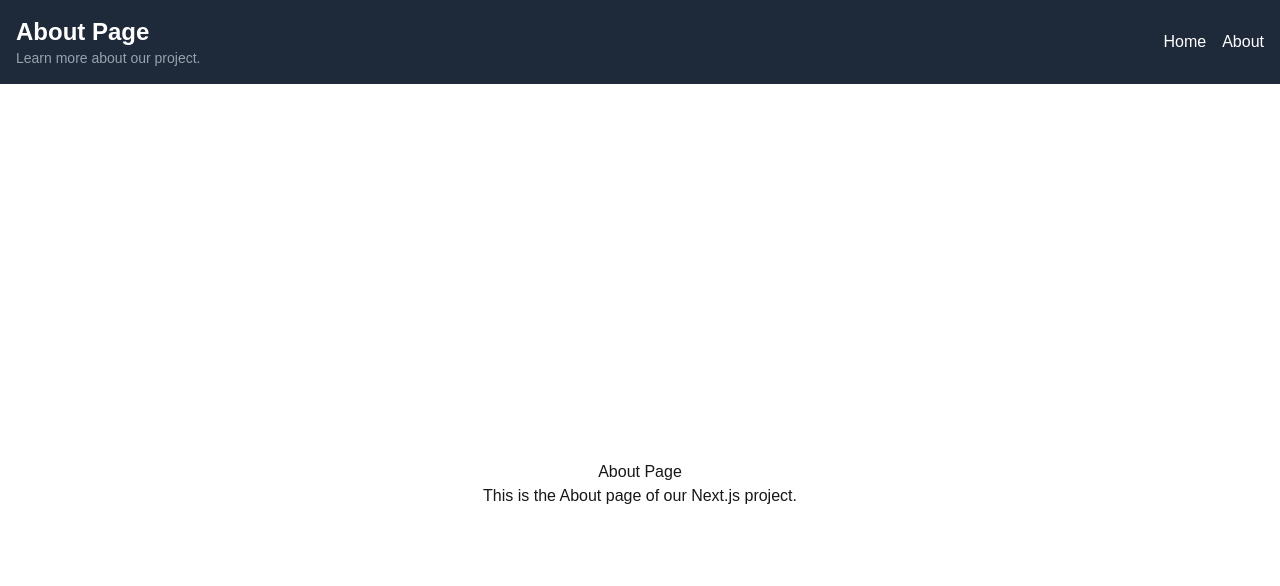
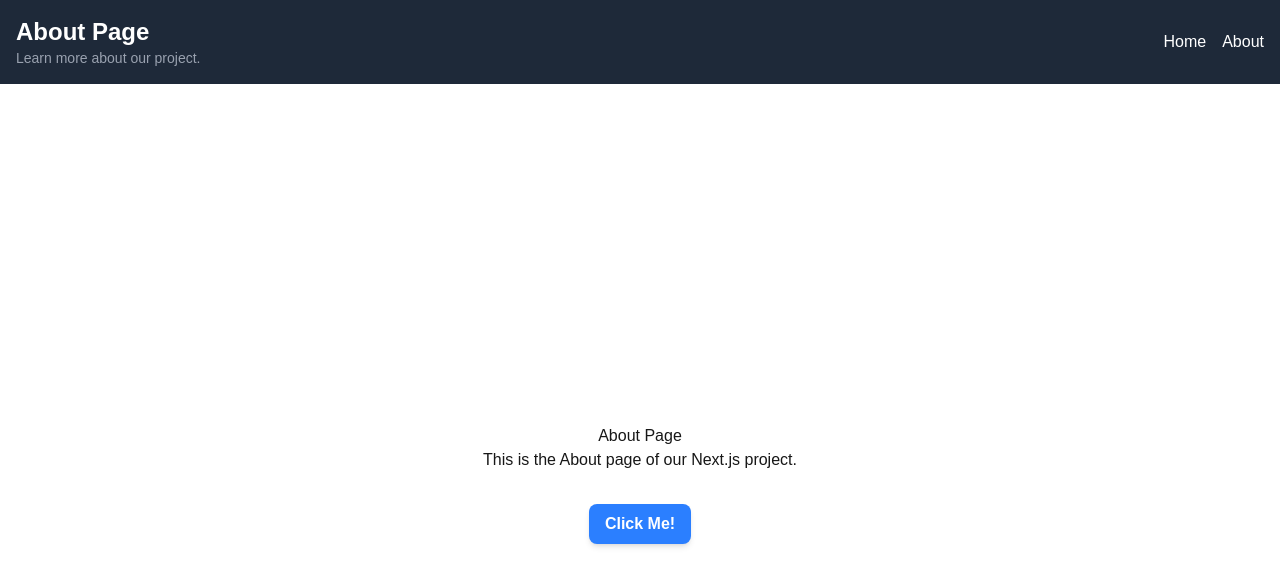
Before and after one commit to shyaka-ndamukunda/alx-project-0x02-setup, a Next.js app in the folder alx-project-0x02/: page /about in a window 1280 px wide. Shown: the top 586 px of the page. Built offline with nearby package versions, Linux system fonts and the light colour scheme.

Commit message:
feat: Completed Task 5 - Button Component

```diff
--- /dev/null
+++ b/alx-project-0x02/components/common/Button.tsx
@@ -0,0 +1,27 @@
+import React, { type FC } from 'react';
+import { type ButtonProps } from '@/interfaces';
+
+const Button: FC<ButtonProps> = ({ children, size = 'medium', shape = 'rounded-md', onClick, className = '' }) => {
+  const sizeClasses = {
+    small: 'px-2 py-1 text-sm',
+    medium: 'px-4 py-2 text-base',
+    large: 'px-6 py-3 text-lg',
+  };
+
+  const shapeClasses = {
+    'rounded-sm': 'rounded-sm',
+    'rounded-md': 'rounded-md',
+    'rounded-lg': 'rounded-lg',
+  };
+
+  return (
+    <button
+      onClick={onClick}
+      className={`bg-blue-500 text-white font-semibold shadow-md hover:bg-blue-600 transition-colors ${sizeClasses[size]} ${shapeClasses[shape]} ${className}`}
+    >
+      {children}
+    </button>
+  );
+};
+
+export default Button;
--- a/alx-project-0x02/interfaces/index.ts
+++ b/alx-project-0x02/interfaces/index.ts
@@ -3,7 +3,10 @@ export interface CardProps {
   content: string;
 }
 
-export interface HeaderProps {
-  title: string;
-  description: string;
+export interface ButtonProps {
+  children: React.ReactNode;
+  size?: 'small' | 'medium' | 'large';
+  shape?: 'rounded-sm' | 'rounded-md' | 'rounded-lg';
+  onClick: () => void;
+  className?: string;
 }
--- a/alx-project-0x02/pages/about.tsx
+++ b/alx-project-0x02/pages/about.tsx
@@ -1,7 +1,12 @@
 import Header from '@/components/layout/Header';
 import Head from 'next/head';
+import Button from '@/components/common/Button';
 
 const AboutPage = () => {
+  const handleButtonClick = () => {
+    alert('You clicked the button!');
+  };
+
   return (
     <div>
       <Head>
@@ -14,6 +19,11 @@ const AboutPage = () => {
       <div className="min-h-screen flex flex-col justify-center items-center">
         <h1>About Page</h1>
         <p>This is the About page of our Next.js project.</p>
+        <div className="mt-8">
+          <Button onClick={handleButtonClick} size="medium" shape="rounded-lg">
+            Click Me!
+          </Button>
+        </div>
       </div>
     </div>
   );
```
